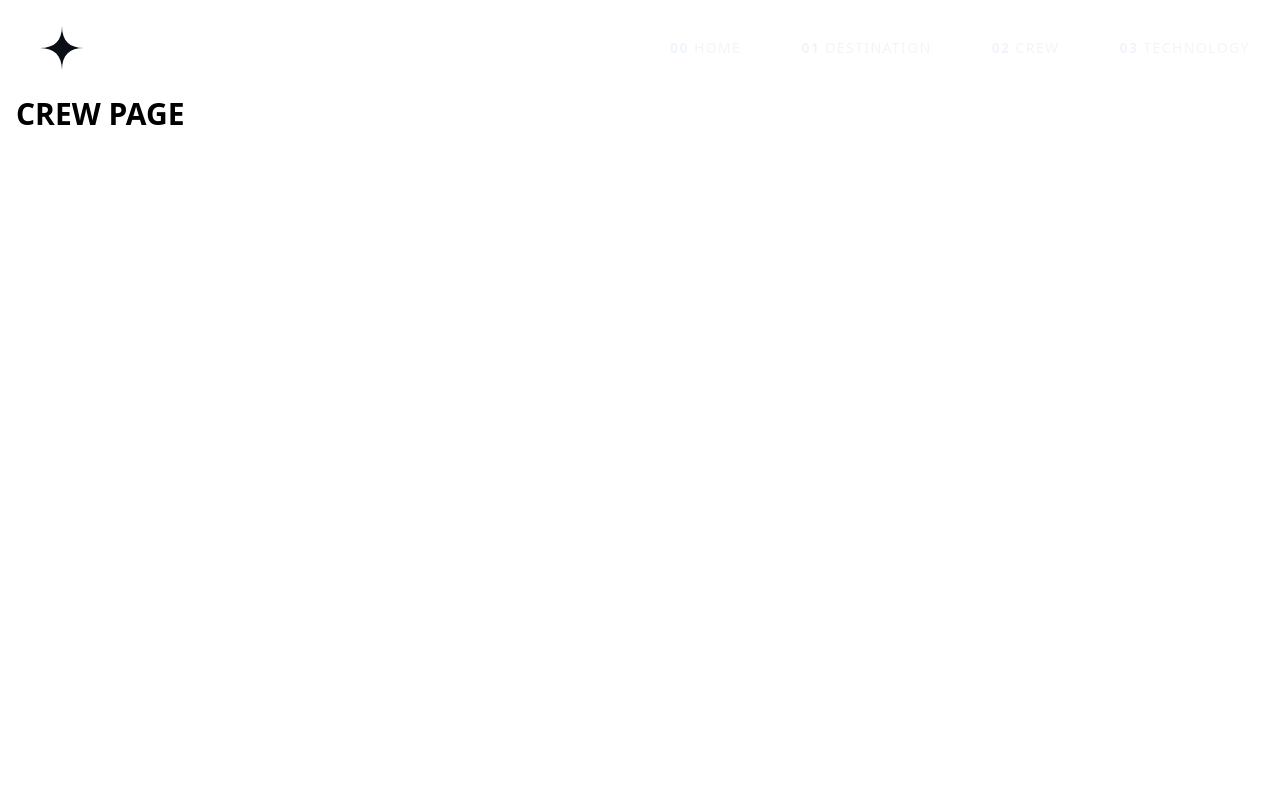
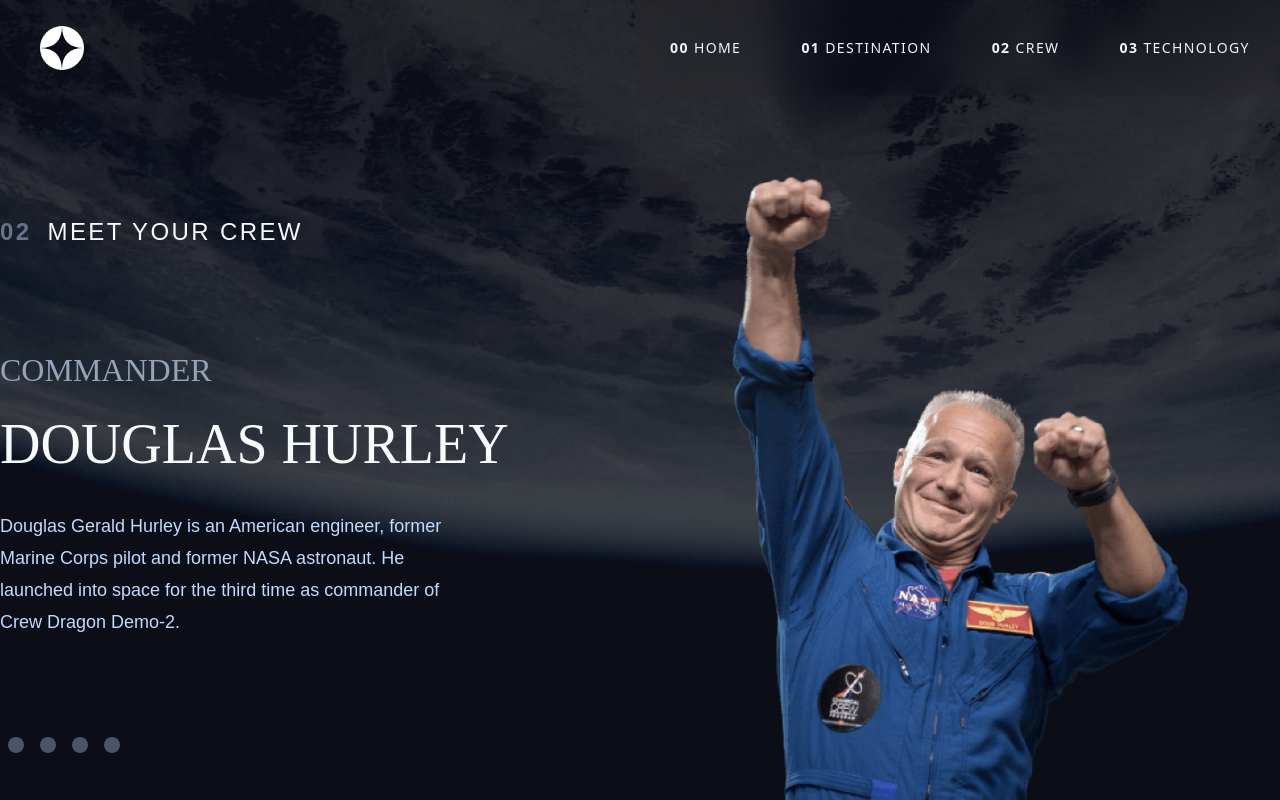
Before and after one commit to RedKamo/space-landing, a React (Vite) app: page /crew in a window 1280 px wide. Built offline with nearby package versions, Linux system fonts and the light colour scheme.

Commit message:
create crew page -desktop view

```diff
--- a/src/routes/Crew.jsx
+++ b/src/routes/Crew.jsx
@@ -1,10 +1,49 @@
+import { useState } from "react";
+import { crew } from "../data.json";
 
 const Crew = () => {
+  const [astronauts] = useState(crew);
+  const [astronaut, setAstronaut] = useState(0);
+
+  const { name, images, role, bio } = astronauts[astronaut];
+
   return (
-    <main className="text-3xl font-bold p-4">
-        <h1>CREW PAGE</h1>
+    <main className="bg-crew-background bg-cover bg-center h-screen font-bella text-slate-50 pt-44  ">
+      <section className="flex  max-w-7xl mx-auto h-full">
+        <section className="w-full lg:w-2/4 flex min-h-max flex-col justify-between my-10">
+          <h1 className=" font-barlow tracking-[0.1em] uppercase text-2xl ">
+            <span className="pr-4 text-slate-500 font-bold font-barlow">
+              02
+            </span>
+            meet your crew
+          </h1>
+          <article>
+            <span className=" font-bella text-[32px] uppercase text-slate-400">
+              {role}
+            </span>
+            <h1 className="text-[56px] font-bella uppercase py-2">{name}</h1>
+            <p className="w-[27.75rem] text-lg font-barlow  text-blue-200 pt-4 leading-8">
+              {bio}
+            </p>
+          </article>
+          <article>
+            {astronauts.map((astro, index) => (
+              <button
+                key={index}
+                onClick={() => setAstronaut(index)}
+                className={`w-4 h-4 rounded-full bg-slate-600 mx-2 ${
+                  index === astronaut && " bg-blue-100"
+                }`}
+              ></button>
+            ))}
+          </article>
+        </section>
+        <article className="w-full lg:w-2/4 flex justify-center">
+          <img src={images.png} alt="" />
+        </article>
+      </section>
     </main>
-  )
-}
+  );
+};
 
-export default Crew
+export default Crew;
--- a/src/routes/Destination.jsx
+++ b/src/routes/Destination.jsx
@@ -4,32 +4,36 @@
 const Destination = () => {
   const [planets] = useState(destinations)
   const [planet, setPlanet] = useState(0)
-  //console.log('the planets are',planets)
 
   const { name, images, description, distance, travel } = planets[planet]
 
   return (
     <main className="bg-destination-background bg-cover bg-center h-screen font-bella text-slate-50 pt-44  ">
-     <h1 className='max-w-7xl mx-auto  pl-24 font-barlowCondense tracking-[0.1em] uppercase text-2xl py-10'> <span className=' text-slate-500 font-bold font-barlowCondense'>01</span> Pick your Destination</h1>
+     <h1 className='max-w-7xl mx-auto  pl-24 font-barlow tracking-[0.1em] uppercase text-2xl py-10'> <span className=' text-slate-500 font-bold font-barlow'>01</span> Pick your Destination</h1>
     <section className='flex justify-center gap-20 max-w-7xl mx-auto'>
       <article className='w-full lg:w-2/4 flex justify-center'>
         <img  className='mt-10' src={images.png} alt="" />
       </article>
       <section className=' w-full lg:w-2/4 max-w-lg'>
-      {planets.map((planet, index)=>(
-          <button className=' font-barlowCondense text-base tracking-[.1em] pr-3 uppercase pb-7' key={index} onClick={()=> setPlanet(index)}>{planet.name}</button>
+      {planets.map((pla, index)=>(
+          <button
+            key={index}
+            onClick={()=> setPlanet(index)}
+            className={`uppercase font-barlow  mx-2 tracking-wider text-blue-200 pb-2   ${
+                      index === planet && "border-b-2 border-white text-slate-200 "
+                    }`}>{pla.name}</button>
         ))}
-        <article className=' pt-5'>
+        <article className=' pt-5 font-barlow'>
           <h2 className='text-8xl font-bella uppercase py-2'>{name}</h2>
-          <p className=' font-barlow text-lg text-blue-200'>{description}</p>
+          <p className=' font-barlow text-lg text-blue-200 pt-4'>{description}</p>
           <div className="flex-grow border-t border-gray-300 mt-14 "></div>
           <section className='flex gap-20  pt-8 '>
             <article>
-              <h3 className=' font-barlowCondense uppercase text-sm tracking-[.2em]'>avg. Distance</h3>
+              <h3 className=' font-barlow uppercase text-sm tracking-[.2em]'>avg. Distance</h3>
               <p className=' text-3xl uppercase pt-4'>{distance}</p>
             </article>
             <article>
-              <h3 className='font-barlowCondense uppercase text-sm tracking-[.2em]'>est. travel time</h3>
+              <h3 className='font-barlow uppercase text-sm tracking-[.2em]'>est. travel time</h3>
               <p className='text-3xl uppercase pt-4'>{travel}</p>
             </article>
           </section>
--- a/tailwind.config.cjs
+++ b/tailwind.config.cjs
@@ -11,6 +11,8 @@
           "url('./src/assets/home/background-home-desktop.jpg')",
         "destination-background":
           "url('./src/assets/destination/background-destination-desktop.jpg')",
+        "crew-background":
+          "url('./src/assets/crew/background-crew-desktop.jpg')",
       },
     },
     fontFamily: {
```
